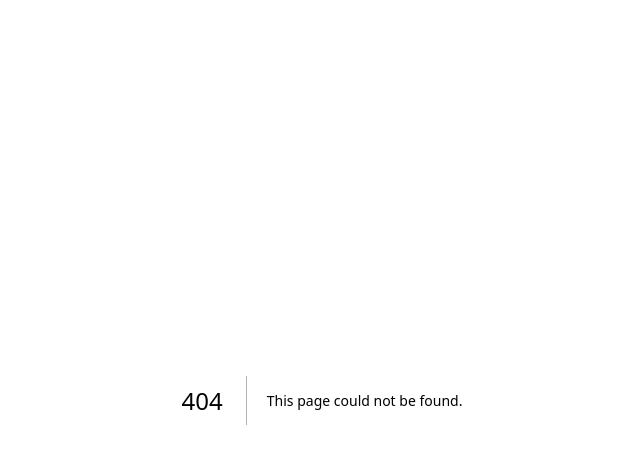
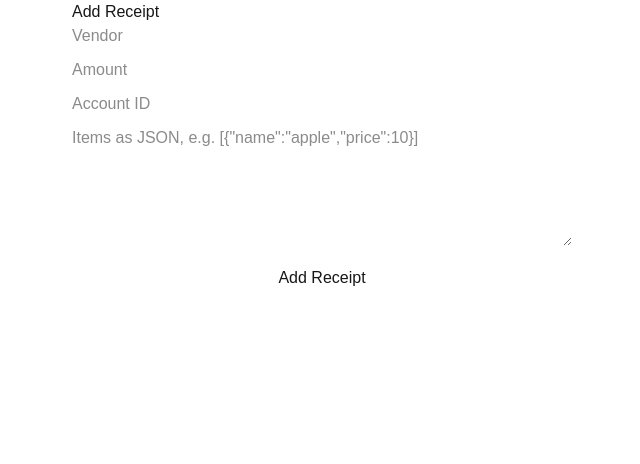
Before and after one commit to matasimamin/vittekoLandingpage, a Next.js app: page /Kvitto/add in a window 1280 px wide. Before the commit this address had no page. Shown: the top 464 px of the page, without its empty margins (318-958 px from the left). Built offline with nearby package versions, Linux system fonts and the light colour scheme.

Commit message:
added dynamic [id] route to receieve receipt. And an "add" route for dev purposes, tho swagger should be used.

```diff
--- /dev/null
+++ b/app/Kvitto/[id]/page.tsx
@@ -0,0 +1,70 @@
+"use client";
+
+import { useParams } from "next/navigation";
+import { useEffect, useState } from "react";
+
+interface Receipt {
+  receiptId: number;
+  accountId: number;
+  amount: number;
+  date: string;
+  vendor: string;
+  items: any;
+  created_at: string;
+}
+
+export default function ReceiptPage() {
+  const { id } = useParams<{ id: string }>();
+  const [receipt, setReceipt] = useState<Receipt | null>(null);
+  const [loading, setLoading] = useState(true);
+
+  useEffect(() => {
+    if (!id) return;
+
+    async function fetchReceipt() {
+      try {
+        const res = await fetch(`${process.env.NEXT_PUBLIC_API_URL}/api/receipts/${id}`);
+        if (!res.ok) throw new Error("Receipt not found");
+
+        const data = await res.json();
+        setReceipt(data);
+      } catch (err) {
+        console.error(err);
+      } finally {
+        setLoading(false);
+      }
+    }
+
+    fetchReceipt();
+  }, [id]);
+
+  if (loading) return <p>Loading…</p>;
+  if (!receipt) return <p>No receipt found for token: {id}</p>;
+
+  return (
+    <div style={{ padding: 20 }}>
+      <h1>Receipt</h1>
+
+      <p><strong>Vendor:</strong> {receipt.vendor}</p>
+      <p><strong>Amount:</strong> {receipt.amount} kr</p>
+      <p><strong>Date:</strong> {receipt.date}</p>
+
+      <h2>Items</h2>
+      <pre>{JSON.stringify(receipt.items, null, 2)}</pre>
+
+      <a
+        href={`/api/pdf?token=${id}`}
+        style={{
+          display: "inline-block",
+          marginTop: 20,
+          padding: "10px 15px",
+          background: "#000",
+          color: "#fff",
+          borderRadius: 6,
+        }}
+      >
+        Download PDF
+      </a>
+    </div>
+  );
+}
--- /dev/null
+++ b/app/Kvitto/add/page.tsx
@@ -0,0 +1,99 @@
+"use client";
+
+import { useState } from "react";
+
+export default function AddReceipt() {
+  const [vendor, setVendor] = useState("");
+  const [amount, setAmount] = useState("");
+  const [accountId, setAccountId] = useState("");
+  const [items, setItems] = useState("");
+  const [message, setMessage] = useState("");
+  const [error, setError] = useState("");
+
+  const handleSubmit = async (e: React.FormEvent) => {
+    e.preventDefault();
+    setMessage("");
+    setError("");
+
+    let parsedItems;
+    try {
+      parsedItems = JSON.parse(items);
+      if (!Array.isArray(parsedItems) && typeof parsedItems !== "object") {
+        throw new Error("Items must be a JSON object or array");
+      }
+    } catch (err: any) {
+      setError("Invalid JSON in items: " + err.message);
+      return;
+    }
+
+ const payload = {
+  account_id: parseInt(accountId),
+  amount: parseFloat(amount),
+  vendor,
+  items: JSON.stringify(parsedItems), // convert array/object to string
+  date: new Date().toISOString(),
+  created_at: new Date().toISOString()
+};
+
+    try {
+      const res = await fetch(`${process.env.NEXT_PUBLIC_API_URL}/api/Receipt`, {
+        method: "POST",
+        headers: { "Content-Type": "application/json" },
+        body: JSON.stringify(payload)
+      });
+
+      if (!res.ok) {
+        const text = await res.text();
+        throw new Error(text || "Failed to create receipt");
+      }
+
+      setMessage("Receipt added successfully!");
+      setVendor("");
+      setAmount("");
+      setAccountId("");
+      setItems("");
+    } catch (err: any) {
+      setError("Error creating receipt: " + err.message);
+    }
+  };
+
+  return (
+    <div style={{ maxWidth: 500, margin: "0 auto" }}>
+      <h1>Add Receipt</h1>
+      <form onSubmit={handleSubmit} style={{ display: "flex", flexDirection: "column", gap: 10 }}>
+        <input
+          type="text"
+          placeholder="Vendor"
+          value={vendor}
+          onChange={(e) => setVendor(e.target.value)}
+          required
+        />
+        <input
+          type="number"
+          placeholder="Amount"
+          value={amount}
+          onChange={(e) => setAmount(e.target.value)}
+          required
+        />
+        <input
+          type="number"
+          placeholder="Account ID"
+          value={accountId}
+          onChange={(e) => setAccountId(e.target.value)}
+          required
+        />
+        <textarea
+          placeholder='Items as JSON, e.g. [{"name":"apple","price":10}]'
+          value={items}
+          onChange={(e) => setItems(e.target.value)}
+          required
+          rows={5}
+        />
+        <button type="submit" style={{ padding: 10 }}>Add Receipt</button>
+      </form>
+
+      {error && <p style={{ color: "red", marginTop: 10 }}>{error}</p>}
+      {message && <p style={{ color: "green", marginTop: 10 }}>{message}</p>}
+    </div>
+  );
+}
--- /dev/null
+++ b/app/Kvitto/page.tsx
@@ -0,0 +1,5 @@
+import { redirect } from "next/navigation";
+
+export default function Page() {
+  redirect("/"); // redirect to homepage
+}
--- a/app/page.tsx
+++ b/app/page.tsx
@@ -6,8 +6,16 @@ import Stats from "@/components/Stats";
 import FAQ from "@/components/FAQ";
 import ContactForm from "@/components/ContactForm";
 import { brand } from "@/lib/constants";
+import https from "https";
 
-export default function HomePage() {
+export default async function HomePage() {
+
+  process.env.NODE_TLS_REJECT_UNAUTHORIZED = "0";
+  //const req = await fetch("https://localhost:7130/weatherforecast/");
+
+  //const data = await req.json();
+  //const headerText = data[0]?.summary ?? "Ingen data";
+
   return (
     <div className="min-h-screen font-sans bg-white text-gray-800 selection:bg-emerald-200/60">
       {/* Skip link */}
--- a/tsconfig.json
+++ b/tsconfig.json
@@ -4,7 +4,8 @@
     "lib": [
       "dom",
       "dom.iterable",
-      "esnext"
+      "esnext",
+      "es2015"
     ],
     "allowJs": true,
     "skipLibCheck": true,
```
Also changed, not shown: package.json (+4 -4 lines), 1 other file (tests, documents, lock files or other folders).
